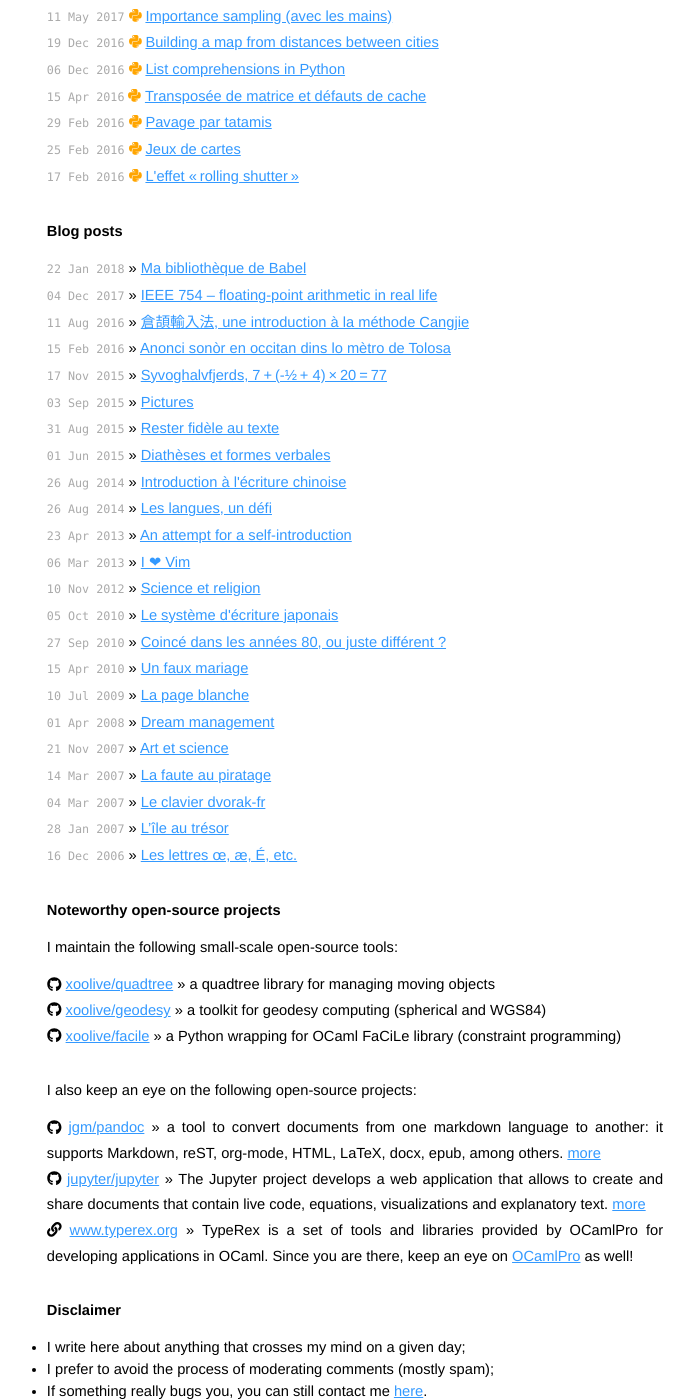
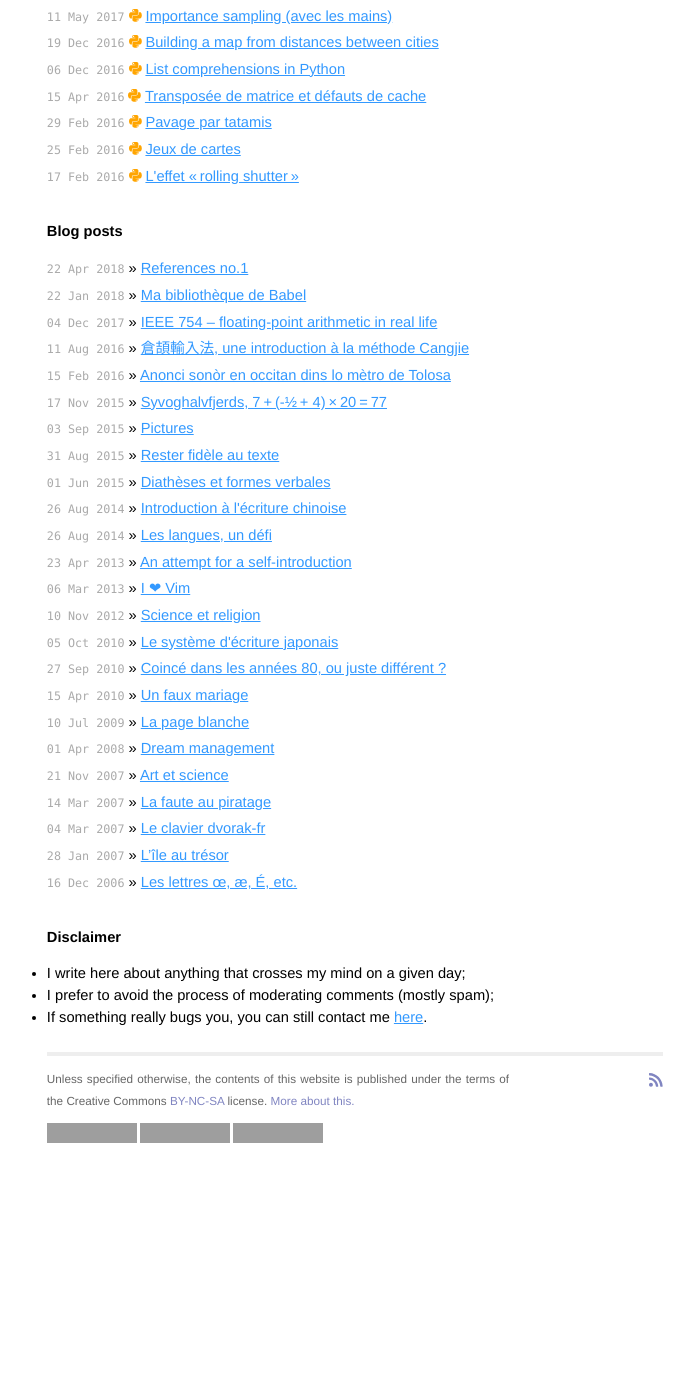
Before and after one commit to xoolive/xoolive.github.io, a Jekyll site: the page built from _pages/index.html, in a window 1280 px wide and 1400 px high, scrolled down 648 px. Shown: the whole window, without its empty margins (285-979 px from the left). Built offline with Jekyll 4.4.1, drawn with Linux system fonts in a browser that asks for light colours; nearby versions of some CDN libraries; after the commit the page ends 1810 px from its top, so only the background shows below that; some of the changed text lies outside the part shown; grey boxes are pictures that could not be loaded.

Commit message:
new post

```diff
--- a/_pages/index.html
+++ b/_pages/index.html
@@ -36,39 +36,6 @@ permalink: /
   {% endfor %}
   </ul>
 
-  <h1>Noteworthy open-source projects</h1>
-  <p>I maintain the following small-scale open-source tools:</p>
-  <ul class="posts">
-      <li><i class="fab fa-github"></i>
-          <a href="https://github.com/xoolive/quadtree/">xoolive/quadtree</a> »
-          a quadtree library for managing moving objects</li>
-      <li><i class="fab fa-github"></i>
-          <a href="https://github.com/xoolive/geodesy/">xoolive/geodesy</a> »
-          a toolkit for geodesy computing (spherical and WGS84)</li>
-      <li><i class="fab fa-github"></i>
-          <a href="https://github.com/xoolive/facile/">xoolive/facile</a> »
-          a Python wrapping for OCaml FaCiLe library (constraint programming)</li>
-  </ul>
-
-  <p>I also keep an eye on the following open-source projects:</p>
-  <ul class="posts">
-      <li><i class="fab fa-github"></i>
-          <a href="https://github.com/jgm/pandoc/">jgm/pandoc</a> »
-          a tool to convert documents from one markdown language
-          to another: it supports Markdown, reST, org-mode, HTML, LaTeX, docx,
-          epub, among others. <a href="http://www.pandoc.org">more</a></li>
-      <li><i class="fab fa-github"></i>
-          <a href="https://github.com/jupyter/jupyter/">jupyter/jupyter</a> »
-          The Jupyter project develops a web application that allows to create
-          and share documents that contain live code, equations, visualizations
-          and explanatory text. <a href="http://www.jupyter.org">more</a></li>
-      <li><i class="fas fa-link"></i>
-          <a href="https://www.typerex.org/">www.typerex.org</a> » TypeRex is a set
-          of tools and libraries provided by OCamlPro for developing
-          applications in OCaml. Since you are there, keep an eye on
-          <a href="http://www.ocamlpro.com/">OCamlPro</a> as well!</li>
-  </ul>
-
   <h1>Disclaimer</h1>
 
   <ul>
```
Also changed, not shown: _posts/2017-12-21-airbus-tree.md (+1 -1 lines), _posts/2018-04-22-references.md (added, +48 -0 lines).
